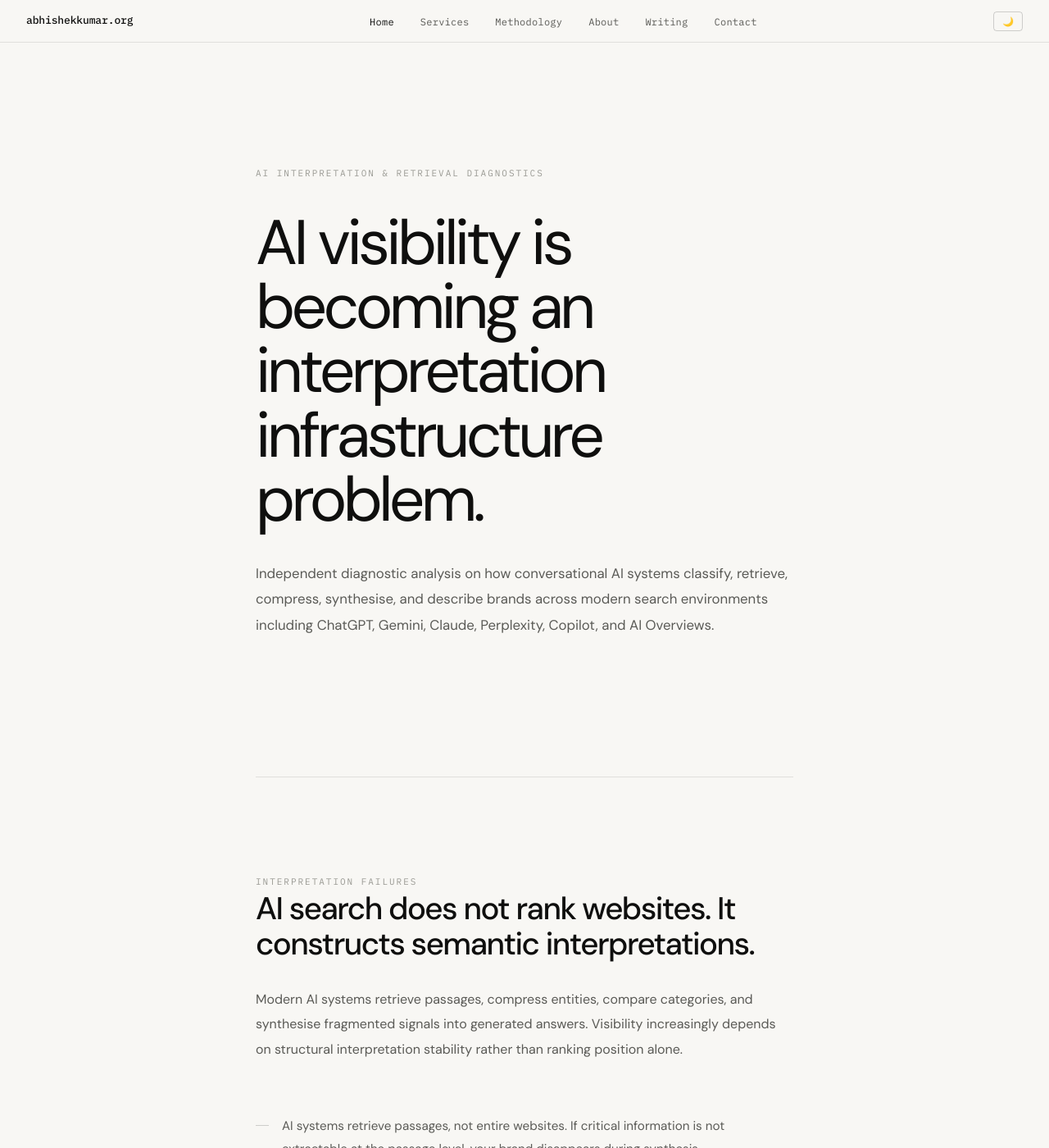
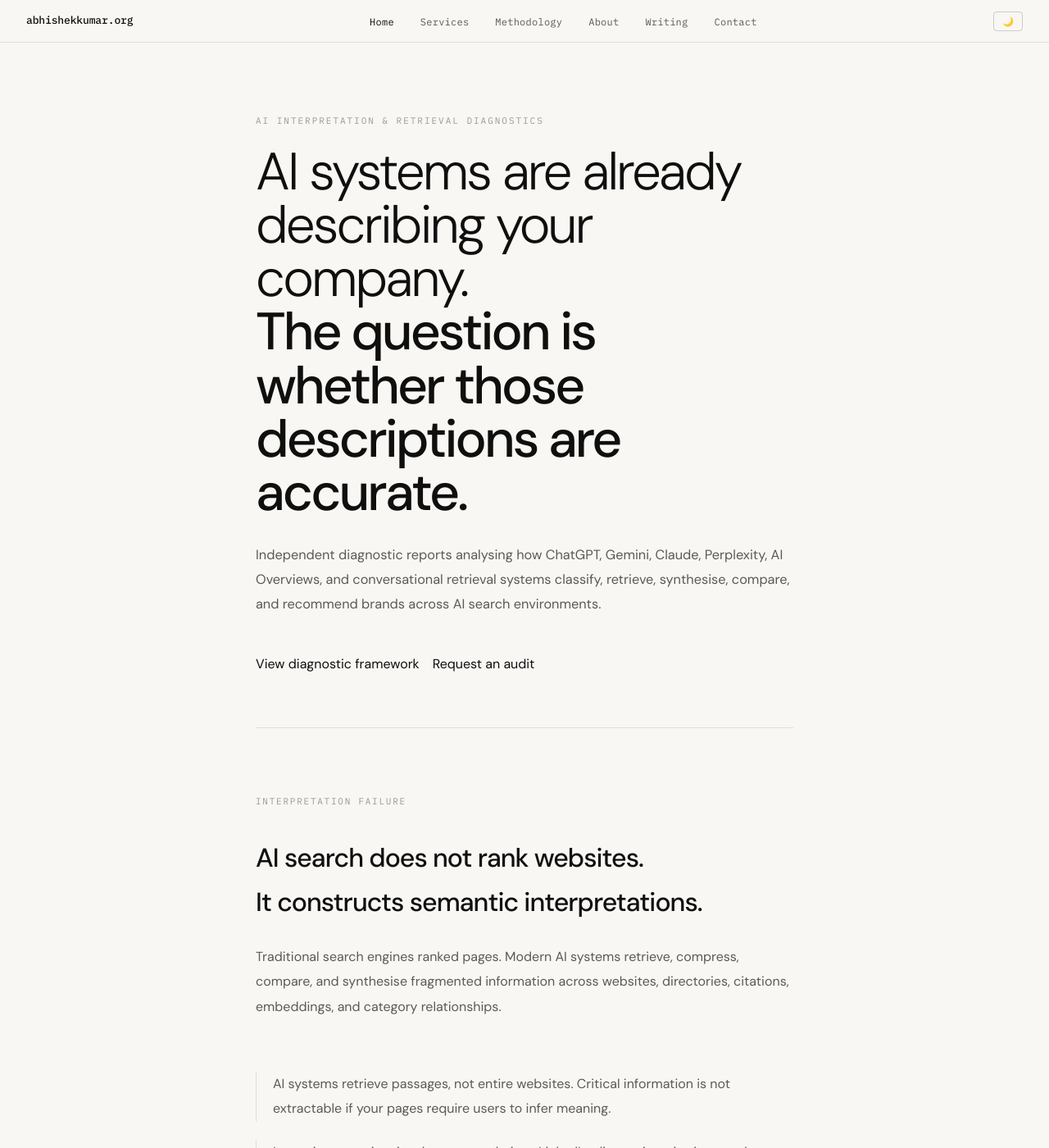
Before and after one commit to abhishu5/abhishekkumar.org, a Jekyll site: the page index.html, which Jekyll copies as it is, in a window 1280 px wide and 1400 px high. Shown: the whole window at 82% size. Built offline with Jekyll 4.4.1, drawn with Linux system fonts in a browser that asks for light colours; some of the changed text lies outside the part shown.

Commit message:
Update index.html

```diff
--- a/index.html
+++ b/index.html
@@ -15,197 +15,148 @@
 
 <title>AI Search Visibility Diagnostics | Abhishek Kumar</title>
 
-<meta name="description" content="Independent AI search visibility diagnostics analysing how conversational AI systems classify, retrieve, synthesise, and describe brands across modern search environments." />
+<meta name="description" content="Independent AI search visibility diagnostics analysing how ChatGPT, Gemini, Claude, Perplexity, and conversational AI systems classify, retrieve, summarise, and recommend brands." />
 
 <meta name="robots" content="index, follow" />
 
-<link rel="canonical" href="https://abhishekkumar.org/" />
-
 <meta property="og:type" content="website">
 <meta property="og:title" content="AI Search Visibility Diagnostics">
-<meta property="og:description" content="Independent diagnostics on how AI systems interpret and retrieve brands.">
+<meta property="og:description" content="Independent diagnostics for AI interpretation, retrieval visibility, semantic consistency, and conversational search systems.">
 <meta property="og:url" content="https://abhishekkumar.org/">
 
 <meta name="twitter:card" content="summary_large_image">
 <meta name="twitter:title" content="AI Search Visibility Diagnostics">
-<meta name="twitter:description" content="Independent diagnostics on AI retrieval, interpretation, and visibility systems.">
+<meta name="twitter:description" content="Independent diagnostics for AI interpretation and retrieval visibility.">
 
 <meta name="theme-color" content="#000000">
+
+<link rel="stylesheet" href="style.css" />
 
 <link rel="icon" type="image/svg+xml" href="/favicon.svg">
 <link rel="icon" type="image/x-icon" href="/favicon.ico">
 <link rel="icon" type="image/png" sizes="96x96" href="/favicon-96x96.png">
 <link rel="apple-touch-icon" href="/apple-touch-icon.png">
-
 <link rel="manifest" href="/site.webmanifest">
-
-<link rel="stylesheet" href="style.css" />
 
 <style>
 
-.hero{
-padding:9rem 0 7rem;
-border-bottom:0.5px solid var(--border);
+.hero {
+  padding: 5rem 0 4rem;
+  border-bottom: 0.5px solid var(--border);
 }
 
-.hero-tag{
-margin-bottom:2.25rem;
+.hero-tag {
+  margin-bottom: 1.25rem;
 }
 
-.hero h1{
-font-size:clamp(3rem,6vw,5.2rem);
-font-weight:400;
-line-height:1.02;
-letter-spacing:-0.06em;
-margin-bottom:2.2rem;
-color:var(--text);
-max-width:980px;
+.hero h1 {
+  font-size: clamp(2.5rem, 5vw, 4.2rem);
+  font-weight: 300;
+  line-height: 1.02;
+  letter-spacing: -0.045em;
+  margin-bottom: 1.75rem;
+  color: var(--text);
+  max-width: 900px;
 }
 
-.hero-sub{
-font-size:1.05rem;
-color:var(--text2);
-max-width:720px;
-margin-bottom:3.5rem;
-line-height:1.9;
+.hero h1 em {
+  font-style: normal;
+  font-weight: 500;
 }
 
-.section{
-padding:7rem 0;
-border-bottom:0.5px solid var(--border);
+.hero-sub {
+  font-size: 1.02rem;
+  color: var(--text2);
+  max-width: 680px;
+  margin-bottom: 2.75rem;
+  line-height: 1.85;
 }
 
-.section h2{
-font-size:clamp(2rem,3vw,2.8rem);
-font-weight:500;
-letter-spacing:-0.04em;
-line-height:1.1;
-margin-bottom:2rem;
-max-width:900px;
+.hero-actions {
+  display: flex;
+  gap: 1rem;
+  flex-wrap: wrap;
+  align-items: center;
 }
 
-.section-intro{
-max-width:760px;
-font-size:1rem;
-line-height:1.9;
-color:var(--text2);
-margin-bottom:4rem;
+.section {
+  padding: 5rem 0;
+  border-bottom: 0.5px solid var(--border);
 }
 
-.grid{
-display:grid;
-grid-template-columns:1fr 1fr;
-gap:0;
-border-top:0.5px solid var(--border);
+.section:last-child {
+  border-bottom: none;
 }
 
-.grid-item{
-padding:2.8rem 0;
-border-bottom:0.5px solid var(--border);
+.section-label {
+  font-family: var(--mono);
+  font-size: 11px;
+  letter-spacing: 0.16em;
+  text-transform: uppercase;
+  color: var(--text3);
+  margin-bottom: 2rem;
+  display: block;
 }
 
-.grid-item:nth-child(odd){
-padding-right:2rem;
-border-right:0.5px solid var(--border);
+.section h2 {
+  font-size: 2rem;
+  font-weight: 500;
+  letter-spacing: -0.03em;
+  margin-bottom: 1.5rem;
+  max-width: 820px;
 }
 
-.grid-item:nth-child(even){
-padding-left:2rem;
+.section-intro {
+  max-width: 760px;
+  color: var(--text2);
+  line-height: 1.9;
+  margin-bottom: 4rem;
 }
 
-.grid-item h3{
-font-size:1rem;
-font-weight:500;
-margin-bottom:1rem;
-letter-spacing:-0.02em;
+.points-list {
+  display: grid;
+  gap: 1.4rem;
+  max-width: 920px;
 }
 
-.grid-item p{
-font-size:0.95rem;
-line-height:1.85;
-color:var(--text2);
-max-width:95%;
+.point-item {
+  padding-left: 1.25rem;
+  border-left: 1px solid var(--border);
+  color: var(--text2);
+  line-height: 1.9;
 }
 
-.bullet-list{
-display:flex;
-flex-direction:column;
-gap:1.5rem;
-margin-top:2rem;
+.grid {
+  display: grid;
+  grid-template-columns: repeat(2, minmax(0, 1fr));
+  gap: 2rem;
 }
 
-.bullet{
-display:flex;
-gap:1rem;
-align-items:flex-start;
+.card {
+  border-top: 0.5px solid var(--border);
+  padding-top: 1.25rem;
 }
 
-.bullet-line{
-width:16px;
-height:1px;
-background:var(--border2);
-margin-top:0.8rem;
-flex-shrink:0;
+.card h3 {
+  font-size: 1rem;
+  margin-bottom: 0.8rem;
+  font-weight: 500;
 }
 
-.bullet p{
-font-size:0.95rem;
-line-height:1.85;
-color:var(--text2);
-max-width:850px;
+.card p {
+  color: var(--text2);
+  line-height: 1.8;
+  font-size: 0.96rem;
 }
 
-.statement-grid{
-display:grid;
-grid-template-columns:1fr 1fr;
-gap:4rem;
-margin-top:4rem;
+@media (max-width: 900px) {
+
+  .hero h1 {
+    font-size: clamp(2.4rem, 9vw, 4rem);
   }
 
-.statement h3{
-font-size:1.05rem;
-font-weight:500;
-margin-bottom:1rem;
-letter-spacing:-0.02em;
-}
-
-.statement p{
-font-size:0.95rem;
-line-height:1.9;
-color:var(--text2);
-}
-
-@media(max-width:900px){
-
-.grid{
-grid-template-columns:1fr;
-}
-
-.grid-item:nth-child(odd){
-padding-right:0;
-border-right:none;
-}
-
-.grid-item:nth-child(even){
-padding-left:0;
-}
-
-.statement-grid{
-grid-template-columns:1fr;
-gap:3rem;
-}
-
-.hero{
-padding:7rem 0 5rem;
-}
-
-.section{
-padding:5rem 0;
-}
-
-.hero h1{
-font-size:clamp(2.8rem,12vw,4.2rem);
-line-height:1.04;
+  .grid {
+    grid-template-columns: 1fr;
   }
 
 }
@@ -224,88 +175,148 @@
     <li><a href="services.html">Services</a></li>
     <li><a href="methodology.html">Methodology</a></li>
     <li><a href="about.html">About</a></li>
-<li><a href="blog/">Writing</a></li>
+    <li><a href="/blog/">Writing</a></li>
     <li><a href="contact.html">Contact</a></li>
   </ul>
 
   <div class="nav-right">
     <button class="theme-btn" onclick="toggleTheme()">🌙</button>
-<button class="hamburger" onclick="toggleMenu()">
-<span></span>
-<span></span>
-</button>
   </div>
 </nav>
-
-<div class="mobile-nav" id="mobileNav">
-<a href="index.html">Home</a>
-<a href="services.html">Services</a>
-<a href="methodology.html">Methodology</a>
-<a href="about.html">About</a>
-<a href="blog/">Writing</a>
-<a href="contact.html">Contact</a>
-</div>
 
 <div class="page">
 <div class="container">
 
 <section class="hero">
 
-<div class="mono-label hero-tag">
+<div class="hero-tag mono-label">
 AI INTERPRETATION & RETRIEVAL DIAGNOSTICS
 </div>
 
 <h1>
-AI visibility is becoming an interpretation infrastructure problem.
+AI systems are already<br />
+describing your company.<br />
+<em>The question is whether those<br />
+descriptions are accurate.</em>
 </h1>
 
 <p class="hero-sub">
-Independent diagnostic analysis on how conversational AI systems classify, retrieve, compress, synthesise, and describe brands across modern search environments including ChatGPT, Gemini, Claude, Perplexity, Copilot, and AI Overviews.
+Independent diagnostic reports analysing how ChatGPT, Gemini, Claude,
+Perplexity, AI Overviews, and conversational retrieval systems classify,
+retrieve, synthesise, compare, and recommend brands across AI search environments.
 </p>
+
+<div class="hero-actions">
+  <a href="services.html" class="btn-primary">View diagnostic framework</a>
+  <a href="contact.html" class="btn-secondary">Request an audit</a>
+</div>
 
 </section>
 
 <section class="section">
 
-<div class="mono-label">
-INTERPRETATION FAILURES
-</div>
+<span class="section-label">
+INTERPRETATION FAILURE
+</span>
 
 <h2>
-AI search does not rank websites. It constructs semantic interpretations.
+AI search does not rank websites.<br />
+It constructs semantic interpretations.
 </h2>
 
 <p class="section-intro">
-Modern AI systems retrieve passages, compress entities, compare categories, and synthesise fragmented signals into generated answers. Visibility increasingly depends on structural interpretation stability rather than ranking position alone.
+Traditional search engines ranked pages. Modern AI systems retrieve,
+compress, compare, and synthesise fragmented information across websites,
+directories, citations, embeddings, and category relationships.
 </p>
 
-<div class="bullet-list">
+<div class="points-list">
 
-<div class="bullet">
-<div class="bullet-line"></div>
+<div class="point-item">
+AI systems retrieve passages, not entire websites. Critical information is not extractable if your pages require users to infer meaning.
+</div>
+
+<div class="point-item">
+Inconsistent entity signals across websites, LinkedIn, directories, citations, and structured data create unstable interpretations.
+</div>
+
+<div class="point-item">
+AI systems compress ambiguity. When positioning is fragmented, retrieval systems average your company into generic category descriptions.
+</div>
+
+<div class="point-item">
+Cross-model divergence is increasing. ChatGPT, Gemini, Claude, and Perplexity often retrieve and describe the same company differently.
+</div>
+
+</div>
+
+</section>
+
+<section class="section">
+
+<span class="section-label">
+DIAGNOSTIC LAYERS
+</span>
+
+<h2>
+Retrieval systems fail across multiple structural layers
+</h2>
+
+<div class="grid">
+
+<div class="card">
+<h3>Entity Stability</h3>
 <p>
-AI systems retrieve passages, not entire websites. If critical information is not extractable at the passage level, your brand disappears during synthesis.
+Whether AI systems consistently recognise and classify your company across websites, knowledge graphs, citations, and conversational search systems.
 </p>
 </div>
 
-<div class="bullet">
-<div class="bullet-line"></div>
+<div class="card">
+<h3>Retrieval Eligibility</h3>
 <p>
-Inconsistent entity signals across websites, LinkedIn, directories, citations, and structured data create unstable brand interpretation.
+Whether your content surfaces semantically within passage retrieval, embedding matching, and generative recommendation systems.
 </p>
 </div>
 
-<div class="bullet">
-<div class="bullet-line"></div>
+<div class="card">
+<h3>Semantic Chunking</h3>
 <p>
-AI systems compress ambiguity. When positioning is fragmented, retrieval systems average your company into generic category descriptions.
+Whether passage structures remain understandable without surrounding page context and survive semantic fragmentation independently.
 </p>
 </div>
 
-<div class="bullet">
-<div class="bullet-line"></div>
+<div class="card">
+<h3>Answer Extractability</h3>
 <p>
-Cross-model divergence is increasing. ChatGPT, Gemini, Claude, and Perplexity often retrieve and describe the same company differently.
+Whether AI systems can directly synthesise accurate summaries, comparisons, and category descriptions from your content.
+</p>
+</div>
+
+<div class="card">
+<h3>Cross-Web Consensus</h3>
+<p>
+Whether external sources reinforce or contradict your stated positioning, category associations, and identity relationships.
+</p>
+</div>
+
+<div class="card">
+<h3>AI Summarisation Exposure</h3>
+<p>
+How your company appears within AI systems comparing, summarising, and classifying brands inside your category.
+</p>
+</div>
+
+<div class="card">
+<h3>Conversational Retrieval</h3>
+<p>
+Whether your brand survives multi-step conversational prompts instead of disappearing within follow-up queries.
+</p>
+</div>
+
+<div class="card">
+<h3>Competitive Retrieval Gaps</h3>
+<p>
+Which competitors surface for category, comparison, and recommendation queries while your company remains structurally invisible.
 </p>
 </div>
 
@@ -315,103 +326,41 @@
 
 <section class="section">
 
-<div class="mono-label">
-STRUCTURAL LAYERS
-</div>
+<span class="section-label">
+STRUCTURAL SHIFT
+</span>
 
 <h2>
-Retrieval systems fail across multiple structural layers
+AI visibility is becoming an interpretation infrastructure problem
 </h2>
-
-<p class="section-intro">
-AI visibility diagnostics require analysing the retrieval, interpretation, compression, and semantic reinforcement systems influencing generated answers across conversational search environments.
-</p>
 
 <div class="grid">
 
-<div class="grid-item">
-<h3>Entity Stability</h3>
+<div class="card">
+<h3>Entity Compression</h3>
 <p>
-Whether AI systems consistently understand and recognise your company identity across websites, citations, embeddings, metadata, and external databases.
+AI systems increasingly compress ambiguous companies into simplified semantic categories when positioning lacks consistency.
 </p>
 </div>
 
-<div class="grid-item">
-<h3>Retrieval Eligibility</h3>
+<div class="card">
+<h3>Passage-Level Retrieval</h3>
 <p>
-Whether your content structure enables passage-level retrieval across conversational retrieval systems.
+Modern AI systems retrieve semantic fragments instead of entire pages, making extractability architecture more important than document-level ranking.
 </p>
 </div>
 
-<div class="grid-item">
-<h3>Semantic Chunking</h3>
+<div class="card">
+<h3>Cross-Model Divergence</h3>
 <p>
-Whether retrieval systems understand which passages contain meaningful semantic answers and contextual relationships.
+The same company can produce different interpretations across ChatGPT, Gemini, Claude, Perplexity, and AI Overviews.
 </p>
 </div>
 
-<div class="grid-item">
-<h3>Answer Extractability</h3>
+<div class="card">
+<h3>Interpretation Stability</h3>
 <p>
-Whether AI systems can accurately produce concise, extractable summaries without hallucination, averaging, or semantic drift.
-</p>
-</div>
-
-<div class="grid-item">
-<h3>Cross-Web Consensus</h3>
-<p>
-Whether external sources reinforce consistent company positioning, categorisation, authority, and semantic associations.
-</p>
-</div>
-
-<div class="grid-item">
-<h3>AI Retrieval Exposure</h3>
-<p>
-How your company appears inside generated comparisons, category queries, recommendation prompts, and conversational retrieval flows.
-</p>
-</div>
-
-</div>
-
-</section>
-
-<section class="section" style="border-bottom:none;">
-
-<div class="mono-label">
-INTERPRETATION INFRASTRUCTURE
-</div>
-
-<h2>
-AI visibility is increasingly determined by interpretation consistency.
-</h2>
-
-<div class="statement-grid">
-
-<div class="statement">
-<h3>Retrieval systems are changing search behaviour</h3>
-<p>
-Conversational AI systems increasingly replace traditional search navigation with direct synthesis, semantic retrieval, recommendation generation, and contextual answers.
-</p>
-</div>
-
-<div class="statement">
-<h3>Visibility failures are often structural</h3>
-<p>
-Many AI visibility problems are caused by fragmented entity architecture, weak extractability, inconsistent semantic reinforcement, and unstable retrieval positioning.
-</p>
-</div>
-
-<div class="statement">
-<h3>Interpretation is replacing ranking as the dominant layer</h3>
-<p>
-Modern AI systems evaluate relationships between passages, entities, categories, citations, embeddings, and contextual associations rather than isolated pages.
-</p>
-</div>
-
-<div class="statement">
-<h3>AI search is becoming a retrieval ecosystem</h3>
-<p>
-Visibility increasingly depends on whether retrieval systems can confidently classify, retrieve, compress, and cite your company inside generated answers.
+The future competitive layer is not ranking position alone. It is whether AI systems consistently reconstruct accurate representations of your company.
 </p>
 </div>
 
@@ -430,7 +379,6 @@
       <a href="mailto:hello@abhishekkumar.org">hello@abhishekkumar.org</a>
       <a href="https://www.linkedin.com/in/abhishek-kumar314" target="_blank">LinkedIn</a>
     </div>
-
   </div>
 </footer>
 
@@ -450,16 +398,11 @@
   );
 }
 
-function toggleMenu() {
-document.getElementById('mobileNav').classList.toggle('open');
-}
-
 const savedTheme = localStorage.getItem('theme');
 
-if(savedTheme){
+if (savedTheme) {
   document.documentElement.setAttribute('data-theme', savedTheme);
-}
-else if(window.matchMedia('(prefers-color-scheme: dark)').matches){
+} else if (window.matchMedia('(prefers-color-scheme: dark)').matches) {
   document.documentElement.setAttribute('data-theme', 'dark');
 }
 
```
Lines whose indentation alone changed are shown as unchanged.
